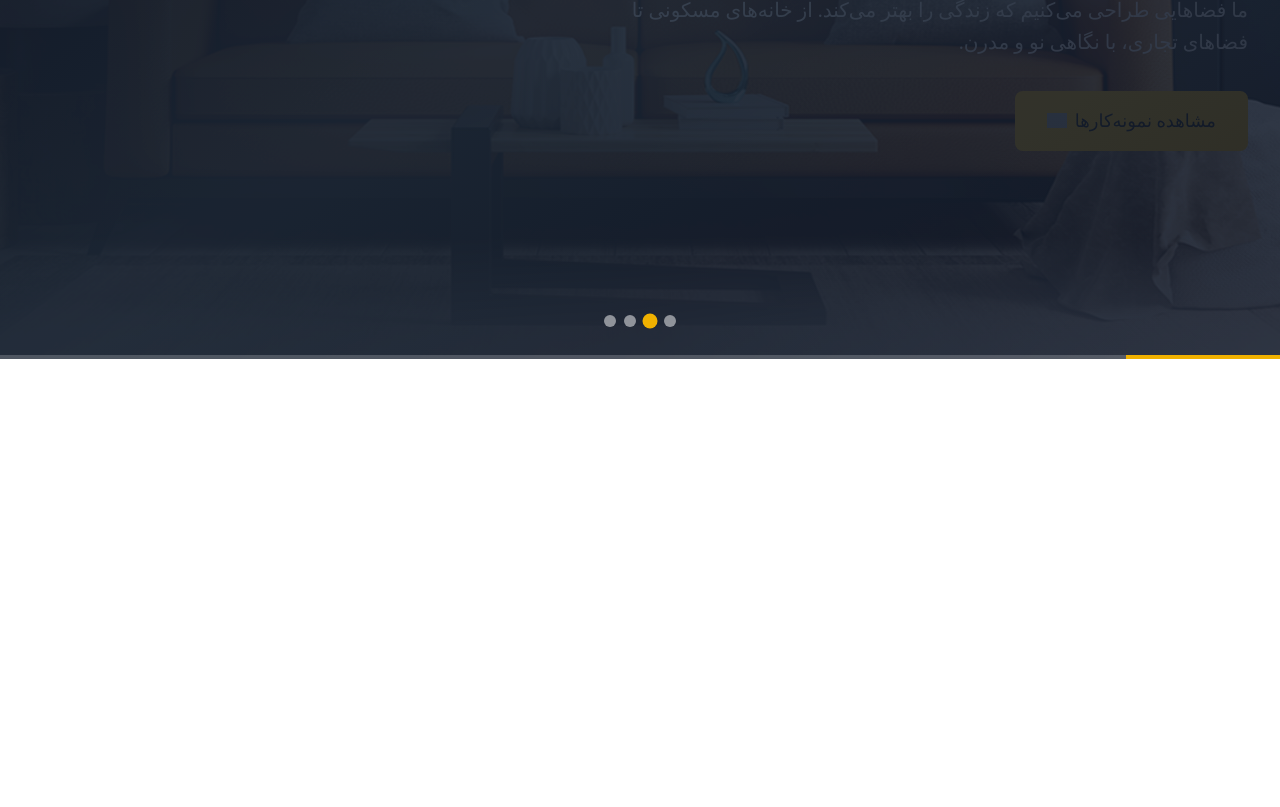
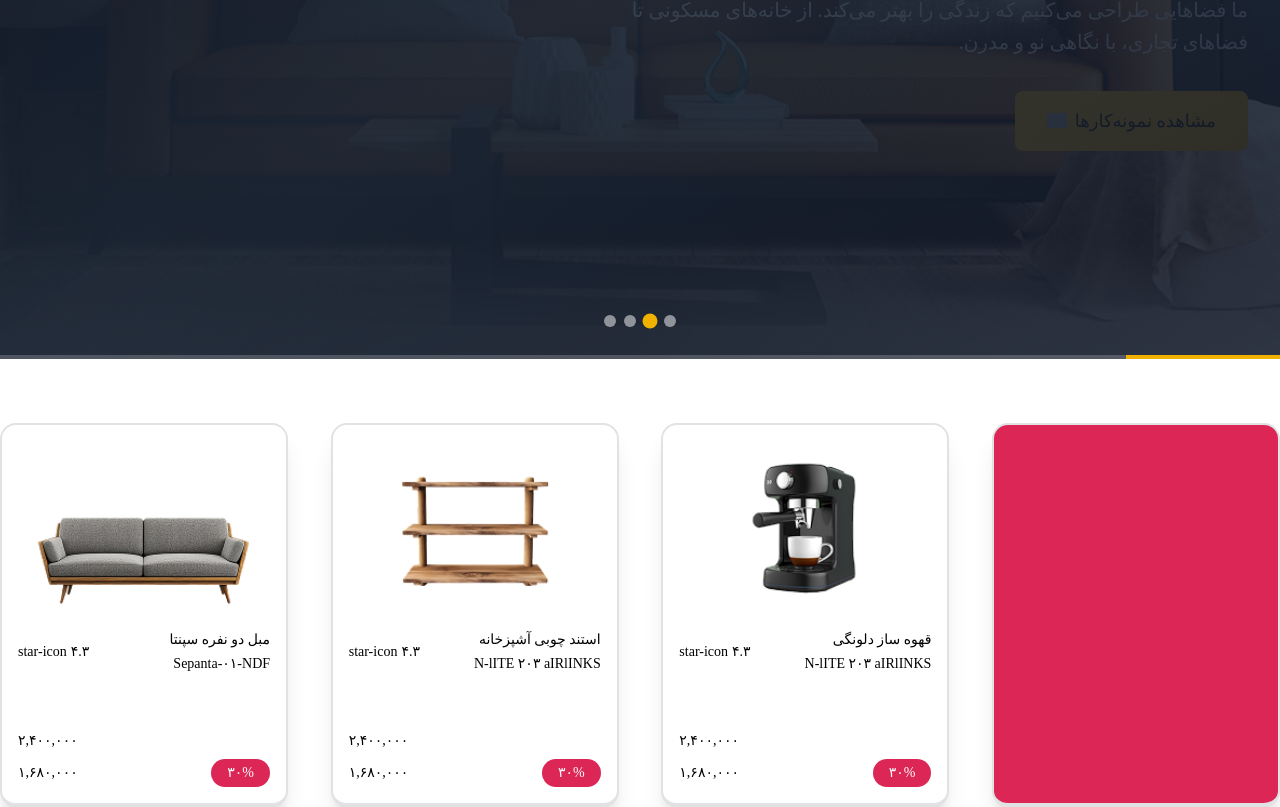
Before and after one commit to Nima-Mohammadkhani/shop-template, a Next.js app in the folder shop-template/: page / in a window 1280 px wide. Shown: the part 621-1428 px from the top of the page. Before the commit the page ends 980 px from the top, so only its background shows below. Built offline with nearby package versions, Linux system fonts and the light colour scheme; grey boxes are pictures that could not be loaded; a web font is replaced by a local one.

Commit message:
add Card component

```diff
--- a/shop-template/src/app/page.tsx
+++ b/shop-template/src/app/page.tsx
@@ -1,9 +1,47 @@
 import Slider from "@/components/slider";
+import Card from "@/components/ui/Card";
 
 const Home = () => {
+  const product = [
+    {
+      id: 1,
+      image: "/image/image/product/pic.png",
+      name: "قهوه ساز دلونگی",
+      model: "N-lITE 203 aIRlINKS",
+      star: 4.3,
+      price: 2400000,
+      off: 30,
+    },
+    {
+      id: 2,
+      image: "/image/image/product/pic2.png",
+      name: "استند چوبی آشپزخانه",
+      model: "N-lITE 203 aIRlINKS",
+      star: 4.3,
+      price: 2400000,
+      off: 30,
+    },
+    {
+      id: 3,
+      image: "/image/image/product/pic3.png",
+      name: "مبل دو نفره سپنتا",
+      model: "Sepanta-01-NDF",
+      star: 4.3,
+      price: 2400000,
+      off: 30,
+    },
+  ];
   return (
-    <section>
+    <section className="flex flex-col gap-16">
       <Slider />
+      <div className="mx-auto w-full max-w-7xl">
+        <div className="flex justify-between w-full max-w-7xl">
+          <div className="bg-primary border-2 border-b-4 border-neutral-200 rounded-2xl shadow-xl h-96 w-2xs"></div>
+          {product.map((productItem) => (
+            <Card productItem={productItem} key={productItem.id} />
+          ))}
+        </div>
+      </div>
     </section>
   );
 };
--- /dev/null
+++ b/shop-template/src/components/ui/Card.tsx
@@ -0,0 +1,49 @@
+import { toPersianNumber } from "@/lib/utils";
+
+interface IProductItem {
+  id: number;
+  image: string;
+  name: string;
+  model: string;
+  star: number;
+  price: number;
+  off: number;
+}
+
+interface CardProps {
+  productItem: IProductItem;
+}
+
+const Card: React.FC<CardProps> = ({ productItem }) => {
+  const discount = (productItem.price * productItem.off) / 100;
+  const finalPrice = productItem.price - discount;
+  return (
+    <section className="flex flex-col justify-around p-4 bg-white border-2 border-b-4 border-neutral-200 rounded-2xl shadow-xl h-96 w-2xs">
+      <img src={productItem.image} alt="" className="h-1/2 object-cover" />
+      <div className="flex flex-col flex-1 justify-between text-sm pt-4">
+        <div className="flex justify-between items-center">
+          <div className="flex flex-col flex-1 gap-1">
+            <h3>{productItem.name}</h3>
+            <h3>{toPersianNumber(productItem.model)}</h3>
+          </div>
+          <div className="flex items-center gap-1">
+            <h4>{toPersianNumber(productItem.star)}</h4>
+            <p>star-icon</p>
+          </div>
+        </div>
+        <div className="flex flex-col gap-2">
+          <h4 className="self-end">
+            {toPersianNumber(productItem.price.toLocaleString())}
+          </h4>
+          <div className="flex justify-between items-center">
+            <div className="rounded-3xl bg-primary-500 text-white px-4 py-1">
+              {toPersianNumber(productItem.off)}%
+            </div>
+            <h4>{toPersianNumber(finalPrice.toLocaleString())}</h4>
+          </div>
+        </div>
+      </div>
+    </section>
+  );
+};
+export default Card;
```
